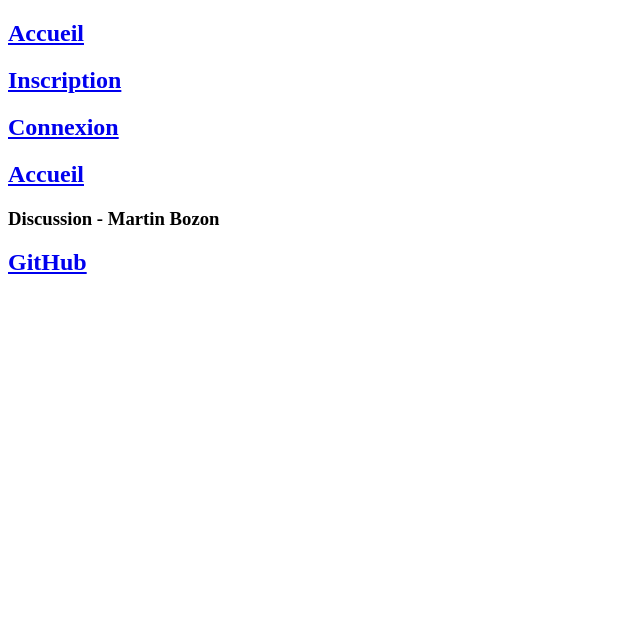
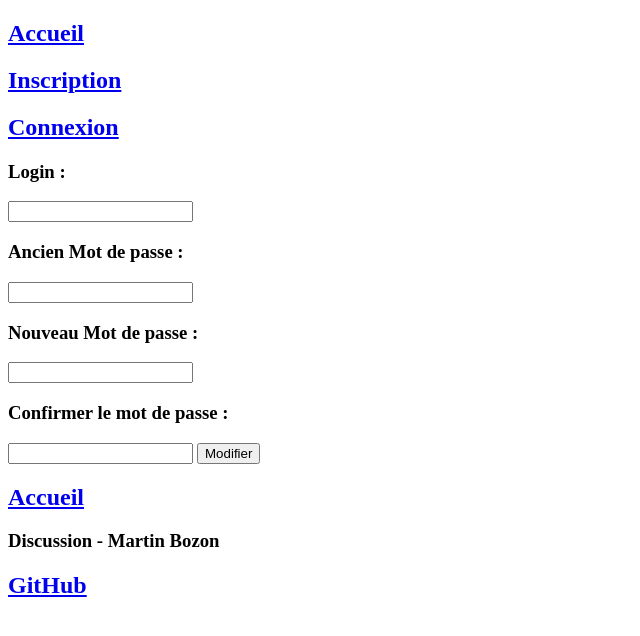
Before and after one commit to martin-bozon/discussion, a PHP site: page /profil.php in a window 1280 px wide. Shown: the top 636 px of the page, without its empty margins (0-640 px from the left). Run offline with PHP 8.4, Linux system fonts and the light colour scheme.

Commit message:
strucuture formulaire html ok

```diff
--- a/discussion.php
+++ b/discussion.php
@@ -9,7 +9,12 @@
     <?php include 'include/header.php'; ?>
 
     <main>
+        <form action="discussion.php" method="POST" id="form_discussion">
+            <label for="message"><h3>Ecris ton message :</h3></label>
+            <textarea rows="7" cols="53" id="msg_" name="msg_" required></textarea>
 
+            <input type="submit" value="Poster" name="validcom"/>
+        </form>
     </main>
 
     <?php include 'include/footer.php'; ?>
--- a/profil.php
+++ b/profil.php
@@ -9,7 +9,21 @@
     <?php include 'include/header.php'; ?>
 
     <main>
+        <form action="profil.php" method="POST" id="form_profil">
+            <label for="login"><h3>Login :</h3></label>
+            <input type="text" id="login" name="login"/>
 
+            <label for="old_password"><h3>Ancien Mot de passe :</h3></label>
+            <input type="password" id="old_password" name="old_password"/>
+
+            <label for="nw_password"><h3>Nouveau Mot de passe :</h3></label>
+            <input type="password" id="nw_password" name="nw_password"/>
+
+            <label for="conf_password"><h3>Confirmer le mot de passe :</h3></label>
+            <input type="password" id="conf_password" name="conf_password"/>
+
+            <input type="submit" value="Modifier" name="validmod"/>
+        </form>
     </main>
 
     <?php include 'include/footer.php'; ?>
```
Also changed, not shown: connexion.php (+8 -0 lines), inscription.php (+11 -0 lines).
